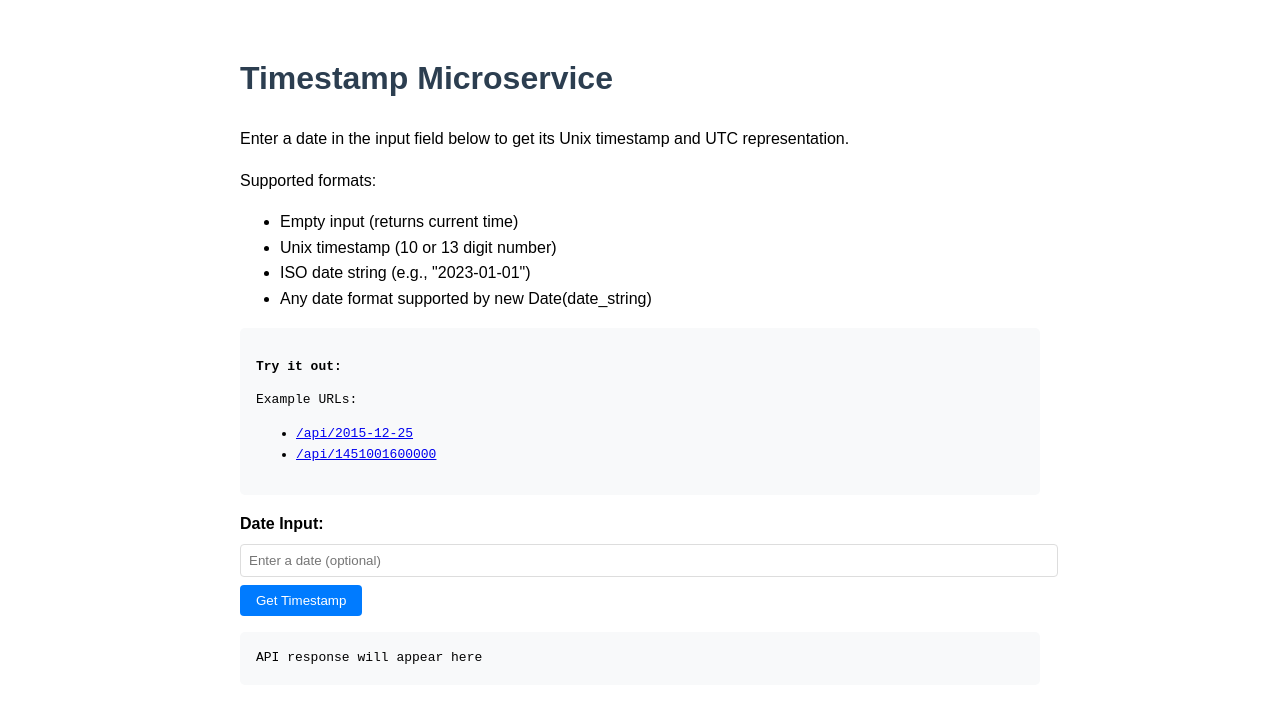
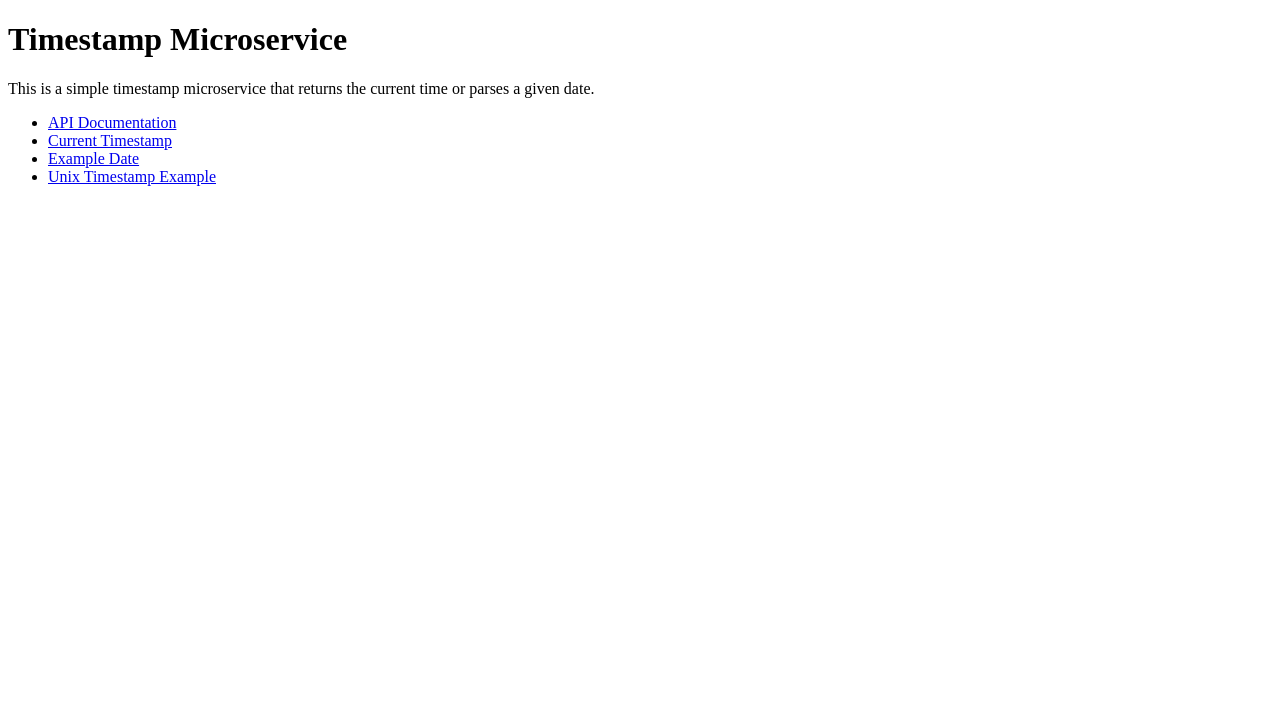
Before and after one commit to Niyv0708/timestamp-microservice, a plain HTML site: page index.html in a window 1280 px wide. Drawn offline with Linux system fonts and the light colour scheme.

Commit message:
deploy: 5ec2d5ea5c8c0d8e19f685496d88e747d620d821

```diff
--- a/index.html
+++ b/index.html
@@ -1,107 +1,17 @@
 <!DOCTYPE html>
 <html lang="en">
 <head>
-    <meta charset="UTF-8">
-    <meta name="viewport" content="width=device-width, initial-scale=1.0">
-    <title>Timestamp Microservice</title>
-    <style>
-        body {
-            font-family: Arial, sans-serif;
-            max-width: 800px;
-            margin: 0 auto;
-            padding: 2rem;
-            line-height: 1.6;
-        }
-
-        h1, h2 {
-            color: #2c3e50;
-        }
-
-        .example-input {
-            background-color: #f8f9fa;
-            border-radius: 5px;
-            padding: 1rem;
-            margin: 1rem 0;
-            font-family: monospace;
-        }
-
-        input[type="text"] {
-            width: 100%;
-            padding: 0.5rem;
-            margin-top: 0.5rem;
-            border: 1px solid #ddd;
-            border-radius: 4px;
-        }
-
-        button {
-            background-color: #007bff;
-            color: white;
-            border: none;
-            padding: 0.5rem 1rem;
-            border-radius: 4px;
-            cursor: pointer;
-            margin-top: 0.5rem;
-        }
-
-        button:hover {
-            background-color: #0056b3;
-        }
-
-        #result {
-            margin-top: 1rem;
-            background-color: #f8f9fa;
-            border-radius: 5px;
-            padding: 1rem;
-            font-family: monospace;
-            white-space: pre-wrap;
-        }
-    </style>
+  <meta charset="UTF-8">
+  <title>Timestamp Microservice</title>
 </head>
 <body>
-    <h1>Timestamp Microservice</h1>
-
-    <p>Enter a date in the input field below to get its Unix timestamp and UTC representation.</p>
-    <p>Supported formats:</p>
-    <ul>
-        <li>Empty input (returns current time)</li>
-        <li>Unix timestamp (10 or 13 digit number)</li>
-        <li>ISO date string (e.g., "2023-01-01")</li>
-        <li>Any date format supported by new Date(date_string)</li>
-    </ul>
-
-    <div class="example-input">
-        <p><strong>Try it out:</strong></p>
-        <p>Example URLs:</p>
-        <ul>
-            <li><a href="/api/2015-12-25">/api/2015-12-25</a></li>
-            <li><a href="/api/1451001600000">/api/1451001600000</a></li>
-        </ul>
-    </div>
-
-    <form id="dateForm">
-        <label for="dateInput"><strong>Date Input:</strong></label>
-        <input type="text" id="dateInput" name="dateInput" placeholder="Enter a date (optional)">
-        <button type="submit">Get Timestamp</button>
-    </form>
-
-    <div id="result">API response will appear here</div>
-
-    <script>
-        document.getElementById('dateForm').addEventListener('submit', function(e) {
-            e.preventDefault();
-            const dateInput = document.getElementById('dateInput').value.trim();
-            const encodedDate = encodeURIComponent(dateInput);
-            const url = encodedDate ? `/api/${encodedDate}` : '/api';
-
-            fetch(url)
-                .then(response => response.json())
-                .then(data => {
-                    document.getElementById('result').textContent = JSON.stringify(data, null, 2);
-                })
-                .catch(error => {
-                    document.getElementById('result').textContent = `Error: ${error}`;
-                });
-        });
-    </script>
+  <h1>Timestamp Microservice</h1>
+  <p>This is a simple timestamp microservice that returns the current time or parses a given date.</p>
+  <ul>
+    <li><a href="/api">API Documentation</a></li>
+    <li><a href="/api/now">Current Timestamp</a></li>
+    <li><a href="/api/2015-12-25">Example Date</a></li>
+    <li><a href="/api/1451001600000">Unix Timestamp Example</a></li>
+  </ul>
 </body>
 </html>
```
